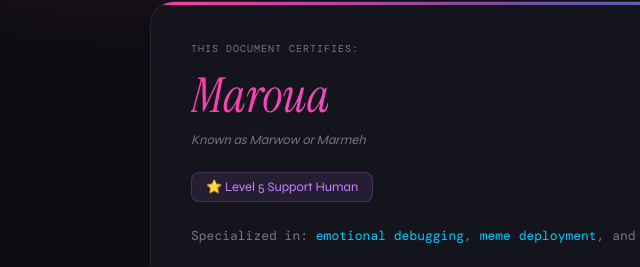
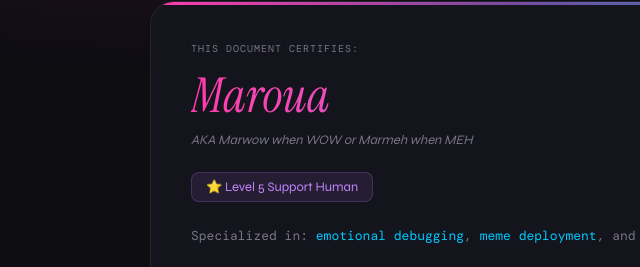
Before and after one commit to kennyxydev/Emmotional-support-license, a plain HTML site: page index.html in a window 1280 px wide. Shown: the part 246-513 px from the top of the page, 130-770 px from the left. Drawn offline with nearby package versions, Linux system fonts and the light colour scheme.

Commit message:
an unnoticeable detail

```diff
--- a/index.html
+++ b/index.html
@@ -21,7 +21,10 @@
       <div class="recipient-card">
         <div class="certifies-label">This document certifies:</div>
         <div class="name-block">Maroua</div>
-        <p class="aka">Known as <em>Marwow</em> or <em>Marmeh</em></p>
+        <p class="aka">
+          AKA <em>Marwow</em> when <em>WOW</em> or <em>Marmeh</em> when
+          <em>MEH</em>
+        </p>
         <div class="level-tag">⭐ Level 5 Support Human</div>
         <div class="specialization">
           Specialized in: <span>emotional debugging</span>,
```
